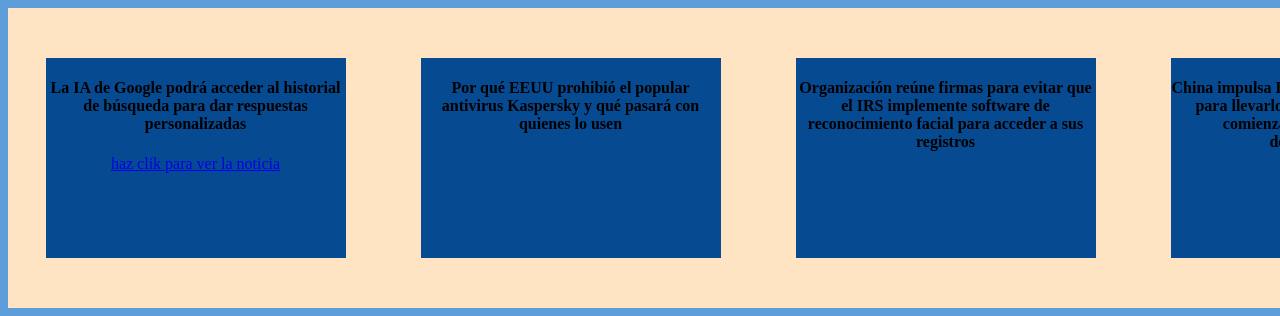
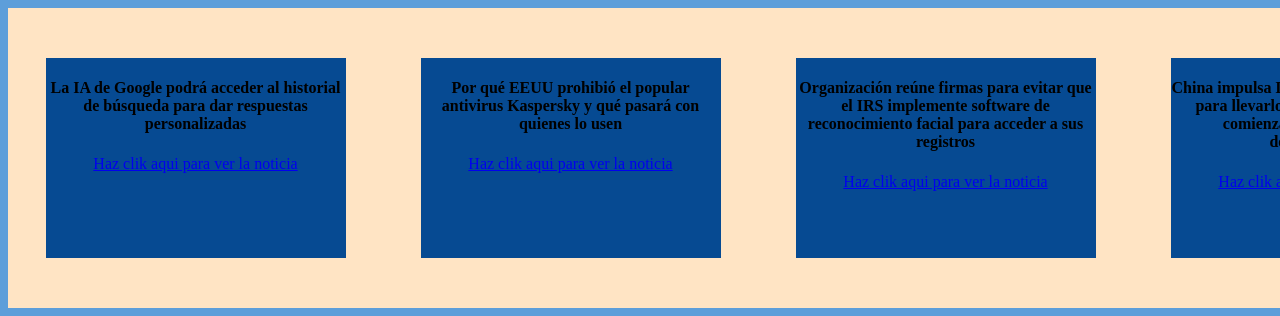
Before and after one commit to MinierDevelops/Periodico, a plain HTML site: page index.html in a window 1280 px wide. Shown: the part 356-672 px from the top of the page. Drawn offline with Linux system fonts and the light colour scheme.

Commit message:
cambio 02

```diff
--- a/index.html
+++ b/index.html
@@ -23,20 +23,20 @@
         <div class="news_setion" class="software">
                 <div class="news">
                     <h4>La IA de Google podrá acceder al historial de búsqueda para dar respuestas personalizadas </h4>
-                    <a target="_blank" href="https://www.diariolibre.com/planeta/tecnologia/2025/03/13/google-incorpora-funcion-de-historial-de-busqueda-en-chatbot/3032838">haz clik para ver la noticia</a>
+                    <a target="_blank" href="https://www.diariolibre.com/planeta/tecnologia/2025/03/13/google-incorpora-funcion-de-historial-de-busqueda-en-chatbot/3032838">Haz clik aqui para ver la noticia</a>
                 </div>
                 <div class="news">
                     <h4>Por qué EEUU prohibió el popular antivirus Kaspersky y qué pasará con quienes lo usen</h4>
-                    <a target="_blank" href="https://www.univision.com/noticias/estados-unidos/eeuu-prohibe-software-antivirus-ruso-kaspersky"></a>
+                    <a target="_blank" href="https://www.univision.com/noticias/estados-unidos/eeuu-prohibe-software-antivirus-ruso-kaspersky">Haz clik aqui para ver la noticia</a>
                 </div>
                 <div class="news">
                     <h4>Organización reúne firmas para evitar que el IRS implemente software de reconocimiento facial para acceder a sus registros</h4>
-                    <a target="_blank" href="https://www.univision.com/noticias/organizacion-reune-firmas-para-evitar-que-el-irs-implemente-software-de-reconocimiento-facial-para-acceder-a-sus-registros-video"></a>
+                    <a target="_blank" href="https://www.univision.com/noticias/organizacion-reune-firmas-para-evitar-que-el-irs-implemente-software-de-reconocimiento-facial-para-acceder-a-sus-registros-video">Haz clik aqui para ver la noticia</a>
                 </div>
 
                 <div class="news">
                     <h4>China impulsa DeepSeek frente a ChatGPT para llevarlo a todas partes y Trump comienza a prohibirlo en sus departamentos</h4>
-                    <a target="_blank" href="https://www.elespanol.com/omicrono/tecnologia/20250318/china-impulsa-deepseek-frente-chatgpt-llevarlo-todas-partes-trump-comienza-prohibirlo-departamentos/932157293_0.html"></a>
+                    <a target="_blank" href="https://www.elespanol.com/omicrono/tecnologia/20250318/china-impulsa-deepseek-frente-chatgpt-llevarlo-todas-partes-trump-comienza-prohibirlo-departamentos/932157293_0.html">Haz clik aqui para ver la noticia</a>
                 </div>
         </div>
 
```
